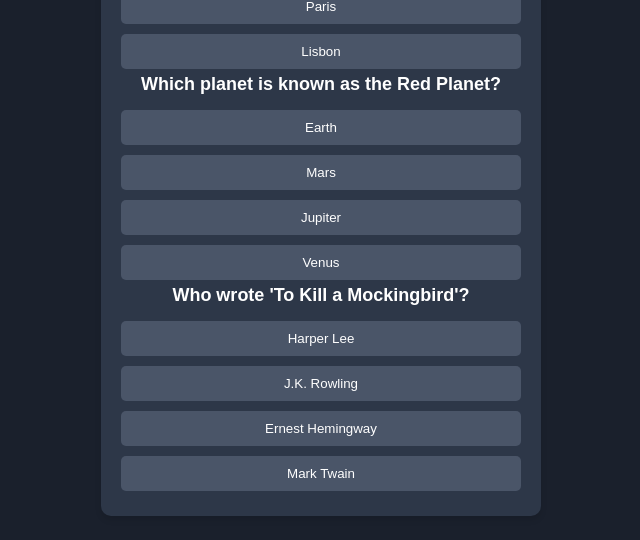
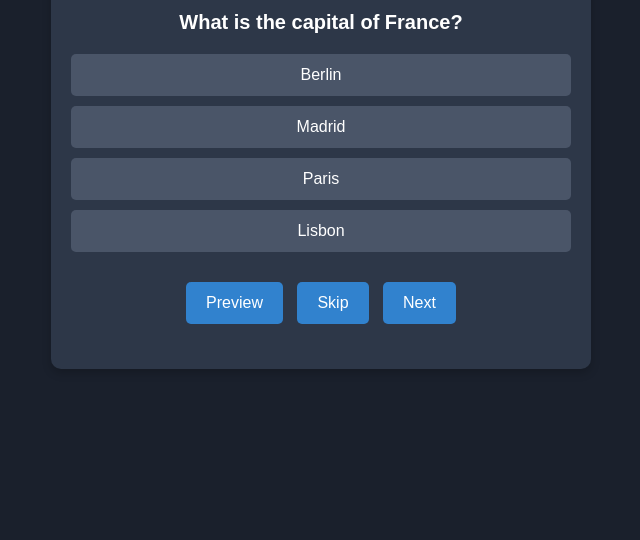
Before and after one commit to Yogendra6556/Quiz, a plain HTML site: page index.html in a window 1280 px wide. Shown: the part 260-800 px from the top of the page, without its empty margins (319-959 px from the left). Drawn offline with Linux system fonts and the light colour scheme.

Commit message:
Added preview button and improved quiz UI

```diff
--- a/index.html
+++ b/index.html
@@ -19,19 +19,19 @@
             background: #2d3748;
             padding: 20px;
             border-radius: 10px;
-            box-shadow: 0 4px 6px rgba(0, 0, 0, 0.1);
+            box-shadow: 0 4px 10px rgba(0, 0, 0, 0.2);
             width: 90%;
-            max-width: 400px;
+            max-width: 500px;
             text-align: center;
         }
         .question {
-            font-size: 18px;
+            font-size: 20px;
             font-weight: bold;
-            margin-bottom: 10px;
+            margin-bottom: 15px;
         }
         .options button {
             width: 100%;
-            padding: 10px;
+            padding: 12px;
             margin: 5px 0;
             border: none;
             border-radius: 5px;
@@ -39,9 +39,10 @@
             color: white;
             cursor: pointer;
             transition: background 0.3s;
+            font-size: 16px;
         }
         .options button:hover {
-            background: #718096;
+            background: #63b3ed;
         }
         .correct {
             background: green !important;
@@ -49,36 +50,66 @@
         .wrong {
             background: red !important;
         }
+        .buttons {
+            margin-top: 20px;
+        }
+        .buttons button {
+            padding: 12px 20px;
+            margin: 5px;
+            border: none;
+            border-radius: 5px;
+            cursor: pointer;
+            background: #3182ce;
+            color: white;
+            font-size: 16px;
+            transition: background 0.3s;
+        }
+        .buttons button:hover {
+            background: #63b3ed;
+        }
+        #score {
+            margin-top: 20px;
+            font-size: 20px;
+            font-weight: bold;
+        }
     </style>
 </head>
 <body>
     <div class="quiz-container">
         <h1>Quiz App</h1>
         <div id="quiz"></div>
+        <div class="buttons">
+            <button id="preview">Preview</button>
+            <button id="skip">Skip</button>
+            <button id="next">Next</button>
+        </div>
+        <div id="score"></div>
     </div>
 
     <script>
         const questions = [
-            {
-                question: "What is the capital of France?",
-                options: ["Berlin", "Madrid", "Paris", "Lisbon"],
-                answer: "Paris"
-            },
-            {
-                question: "Which planet is known as the Red Planet?",
-                options: ["Earth", "Mars", "Jupiter", "Venus"],
-                answer: "Mars"
-            },
-            {
-                question: "Who wrote 'To Kill a Mockingbird'?",
-                options: ["Harper Lee", "J.K. Rowling", "Ernest Hemingway", "Mark Twain"],
-                answer: "Harper Lee"
-            }
+            { question: "What is the capital of France?", options: ["Berlin", "Madrid", "Paris", "Lisbon"], answer: "Paris" },
+            { question: "Which planet is known as the Red Planet?", options: ["Earth", "Mars", "Jupiter", "Venus"], answer: "Mars" },
+            { question: "Who wrote 'To Kill a Mockingbird'?", options: ["Harper Lee", "J.K. Rowling", "Ernest Hemingway", "Mark Twain"], answer: "Harper Lee" },
+            { question: "What is the largest ocean on Earth?", options: ["Atlantic Ocean", "Indian Ocean", "Arctic Ocean", "Pacific Ocean"], answer: "Pacific Ocean" },
+            { question: "Which country is known as the Land of the Rising Sun?", options: ["China", "Japan", "South Korea", "Thailand"], answer: "Japan" },
+            { question: "What is the boiling point of water in Celsius?", options: ["90°C", "100°C", "110°C", "120°C"], answer: "100°C" },
+            { question: "Who developed the theory of relativity?", options: ["Isaac Newton", "Nikola Tesla", "Albert Einstein", "Stephen Hawking"], answer: "Albert Einstein" },
+            { question: "Which is the smallest planet in our solar system?", options: ["Mercury", "Mars", "Venus", "Pluto"], answer: "Mercury" },
+            { question: "Which continent is known as the 'Dark Continent'?", options: ["Asia", "South America", "Africa", "Europe"], answer: "Africa" },
+            { question: "Who discovered penicillin?", options: ["Marie Curie", "Alexander Fleming", "Louis Pasteur", "Thomas Edison"], answer: "Alexander Fleming" }
         ];
 
+        let currentQuestionIndex = 0;
+        let score = 0;
         const quizContainer = document.getElementById("quiz");
+        const scoreDisplay = document.getElementById("score");
+        const nextButton = document.getElementById("next");
+        const skipButton = document.getElementById("skip");
 
-        questions.forEach((q, index) => {
+        function loadQuestion() {
+            quizContainer.innerHTML = "";
+            const q = questions[currentQuestionIndex];
             const questionElement = document.createElement("div");
             questionElement.classList.add("question");
             questionElement.innerText = q.question;
@@ -91,16 +122,33 @@
                 const button = document.createElement("button");
                 button.innerText = option;
                 button.onclick = () => {
-                    if (option === q.answer) {
-                        button.classList.add("correct");
-                    } else {
-                        button.classList.add("wrong");
+                    if (!document.querySelector(".correct") && !document.querySelector(".wrong")) {
+                        if (option === q.answer) {
+                            button.classList.add("correct");
+                            score++;
+                        } else {
+                            button.classList.add("wrong");
+                        }
                     }
                 };
                 optionsContainer.appendChild(button);
             });
             quizContainer.appendChild(optionsContainer);
-        });
+        }
+
+        nextButton.onclick = skipButton.onclick = () => {
+            if (currentQuestionIndex < questions.length - 1) {
+                currentQuestionIndex++;
+                loadQuestion();
+            } else {
+                quizContainer.innerHTML = "<h2>Quiz Completed!</h2>";
+                scoreDisplay.innerText = `Total Score: ${score}/${questions.length}`;
+                nextButton.style.display = "none";
+                skipButton.style.display = "none";
+            }
+        };
+
+        loadQuestion();
     </script>
 </body>
 </html>
```
